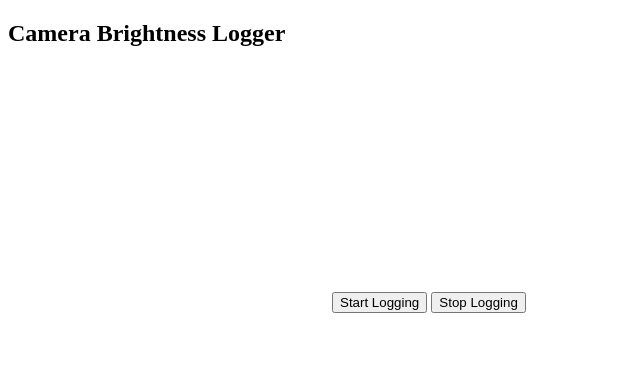
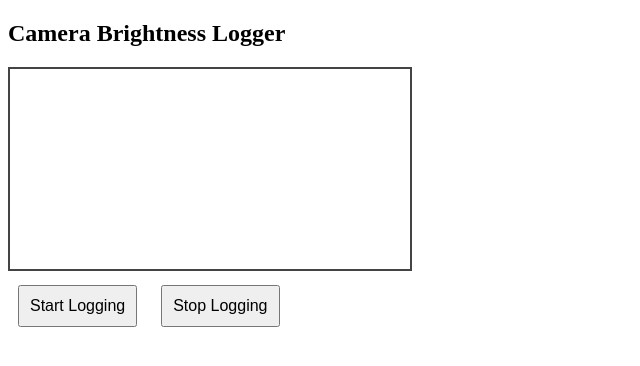
Before and after one commit to vidhyasankar-hub/flask-light-app, a Flask app: template templates/gogglecolab.html in a window 1280 px wide. Shown: the top 366 px of the page, without its empty margins (0-640 px from the left). Run offline with Flask 3, Linux system fonts and the light colour scheme; the template is opened without the code that fills it, so the values that code supplies are empty.

Commit message:
Update gogglecolab.html

```diff
--- a/templates/gogglecolab.html
+++ b/templates/gogglecolab.html
@@ -1,12 +1,28 @@
 <!DOCTYPE html>
 <html>
 <head>
-  <title>Intensity Logger</title>
+  <meta charset="UTF-8">
+  <meta name="viewport" content="width=device-width, initial-scale=1.0">
+  <title>Camera Brightness Logger</title>
+  <style>
+    video {
+      width: 100%;
+      max-width: 400px;
+      height: auto;
+      border: 2px solid #444;
+    }
+    button {
+      margin: 10px;
+      padding: 10px;
+      font-size: 16px;
+    }
+  </style>
 </head>
 <body>
   <h2>Camera Brightness Logger</h2>
-  <video id="video" width="320" height="240" autoplay playsinline></video>
+  <video id="video" autoplay playsinline></video>
   <canvas id="canvas" width="320" height="240" style="display: none;"></canvas>
+  <br>
   <button onclick="startLogging()">Start Logging</button>
   <button onclick="stopLogging()">Stop Logging</button>
 
@@ -20,33 +36,25 @@
 
     async function startCamera() {
       try {
-        if (stream) {
-          stream.getTracks().forEach(t => t.stop());
-        }
         stream = await navigator.mediaDevices.getUserMedia({
           video: { facingMode: 'environment' }
         });
         video.srcObject = stream;
+        console.log("Camera started.");
       } catch (err) {
-        alert("Camera access failed: " + err.message);
+        alert("Camera access denied or failed: " + err.message);
         console.error("Camera error:", err);
       }
     }
 
     function calculateBrightness(imageData) {
       let data = imageData.data;
-      let r, g, b, avg;
-      let colorSum = 0;
-
-      for (let x = 0, len = data.length; x < len; x += 4) {
-        r = data[x];
-        g = data[x + 1];
-        b = data[x + 2];
-        avg = Math.floor((r + g + b) / 3);
-        colorSum += avg;
+      let sum = 0;
+      for (let i = 0; i < data.length; i += 4) {
+        let avg = (data[i] + data[i + 1] + data[i + 2]) / 3;
+        sum += avg;
       }
-
-      return Math.floor(colorSum / (data.length / 4));
+      return Math.floor(sum / (data.length / 4));
     }
 
     function logBrightness() {
@@ -57,16 +65,20 @@
       let brightness = calculateBrightness(imageData);
       let timestamp = new Date().toISOString();
 
-      // Send to Python in Colab
-      google.colab.kernel.invokeFunction(
-        'logFrameColab', [timestamp, brightness], {}
-      ).then(() => console.log("Logged:", timestamp, brightness));
+      // Send to Python kernel in Colab
+      if (google?.colab?.kernel?.invokeFunction) {
+        google.colab.kernel.invokeFunction(
+          'logFrameColab', [timestamp, brightness], {}
+        ).then(() => console.log("Logged:", timestamp, brightness));
+      } else {
+        console.warn("Not running in Colab or unable to call kernel function.");
+      }
     }
 
     function startLogging() {
       if (!logging) {
         logging = true;
-        logInterval = setInterval(logBrightness, 1000);  // log every second
+        logInterval = setInterval(logBrightness, 1000);
         console.log("Started logging...");
       }
     }
@@ -77,6 +89,7 @@
       console.log("Stopped logging.");
     }
 
+    // Start camera immediately
     startCamera();
   </script>
 </body>
```
